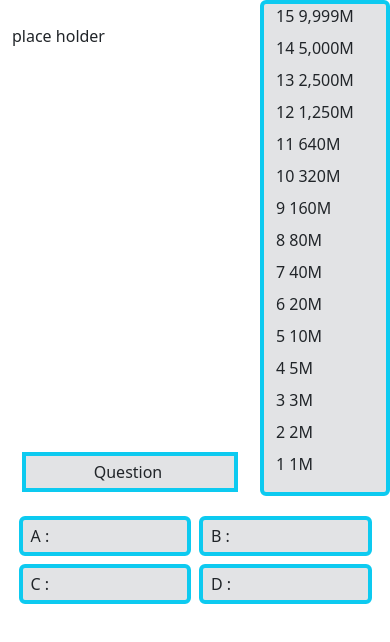
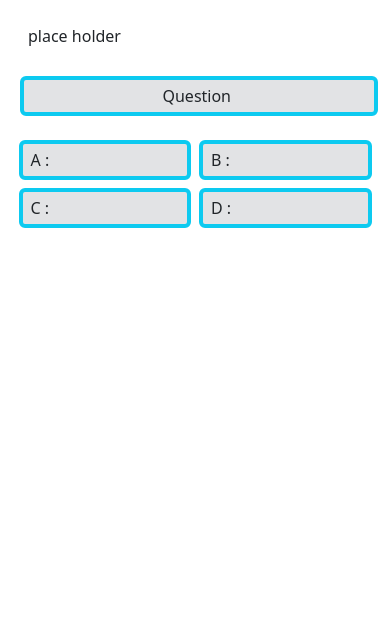
Before and after one commit to JesseRoss001/Hackathon-2-QuizApp, a plain HTML site: page index.html in a window 390 px wide. Drawn offline with nearby package versions, Linux system fonts and the light colour scheme.

Commit message:
Roughly responsive

```diff
--- a/index.html
+++ b/index.html
@@ -14,21 +14,21 @@
     <main>
         <!-- On a small Screen we will have to make this scrollable and occupy the right center . Any ideas ? -->
         <div class="container" id="main-view-port">
-            <div class="row">
-                <div class="col-8 col-md-10 d-flex flex-column  mt-4 justify-content-between align-content-center " id="graphics-space">
-                    <div class="row">
+            <div class="row  ps-xl-5 ms-xl-3">
+                <div class="col-11 ms-3 ms-md-none col-md-9 d-flex flex-column  mt-4 justify-content-between align-content-center " id="graphics-space">
+                    <div class="row ">
                         <div class="col-12">place holder</div>
                     </div>
-                    <div class="row d-flex mt-4 justify-content-center  rounded">
-                        <div  class="col-10 m-1 ps-2 pt-1 pb-1 d-flex  justify-content-center align-items-center bg-secondary-subtle border border-4 border-info">
+                    <div class="row d-flex mt-4 justify-content-around ps-md-5 ms-md-5 rounded">
+                        <div  class="g-lg-1 col-12 col-md-8 m-1 ps-2 pt-1 pb-1 d-flex  justify-content-center align-items-center bg-secondary-subtle border border-4 border-info rounded" id="question-space">
                             Question </div>
                     </div>
 
 
                 </div>
-                <div class="col-4 col-md-2">
+                <div class="d-none d-md-flex col-md-2">
                     <div class="row justify-content-end ">
-                        <div class=" bg-secondary-subtle border  border-4 border-info  rounded ">
+                        <div class="d-flex bg-secondary-subtle border  border-4 border-info  rounded ">
                             <ul class="list-unstyled">
                                 <li id="question15" class="mb-2">15 9,999M</li>
                                 <li id="question14" class="mb-2">14 5,000M</li>
@@ -51,7 +51,7 @@
                 </div>
             </div>
         </div>
-        <div class="row d-flex mt-4 justify-content-center align-content-center  rounded" id="question-container">
+        <div class="row d-flex mt-4 justify-content-center align-content-center   rounded" id="question-container">
             <div class="col-5 m-1 ps-2 pt-1 pb-1  h-50 col-md-2 d-flex justify-content align-content-center bg-secondary-subtle border  border-4 border-info  rounded multiple-choice-padding-left  "
                 id="A-text"> A : </div>
             <div class="col-5 m-1 ps-2 pt-1 pb-1  h-50  col-md-2 d-flex justify-content-start align-content-center bg-secondary-subtle border  border-4 border-info   rounded multiple-choice-padding-left   "
```
